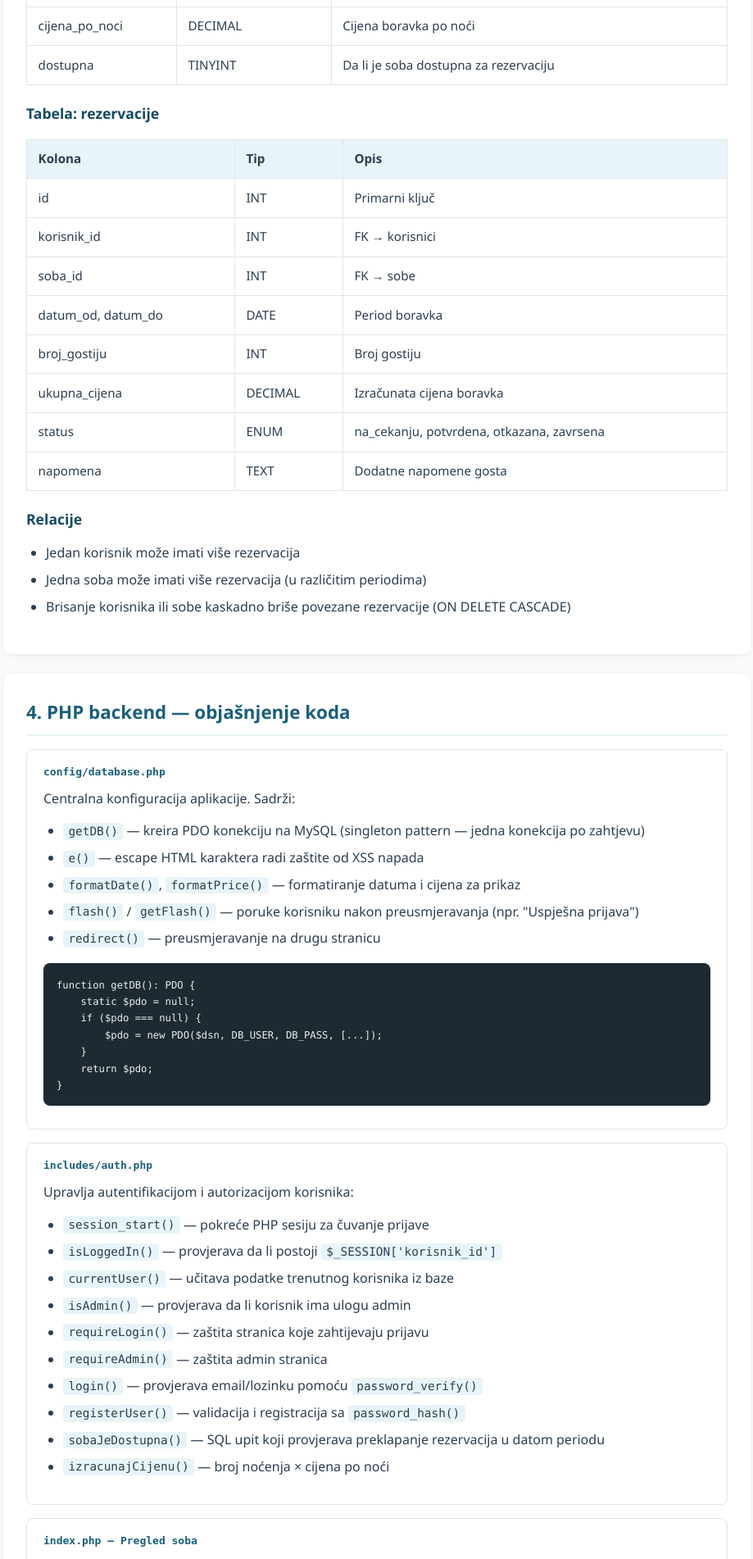
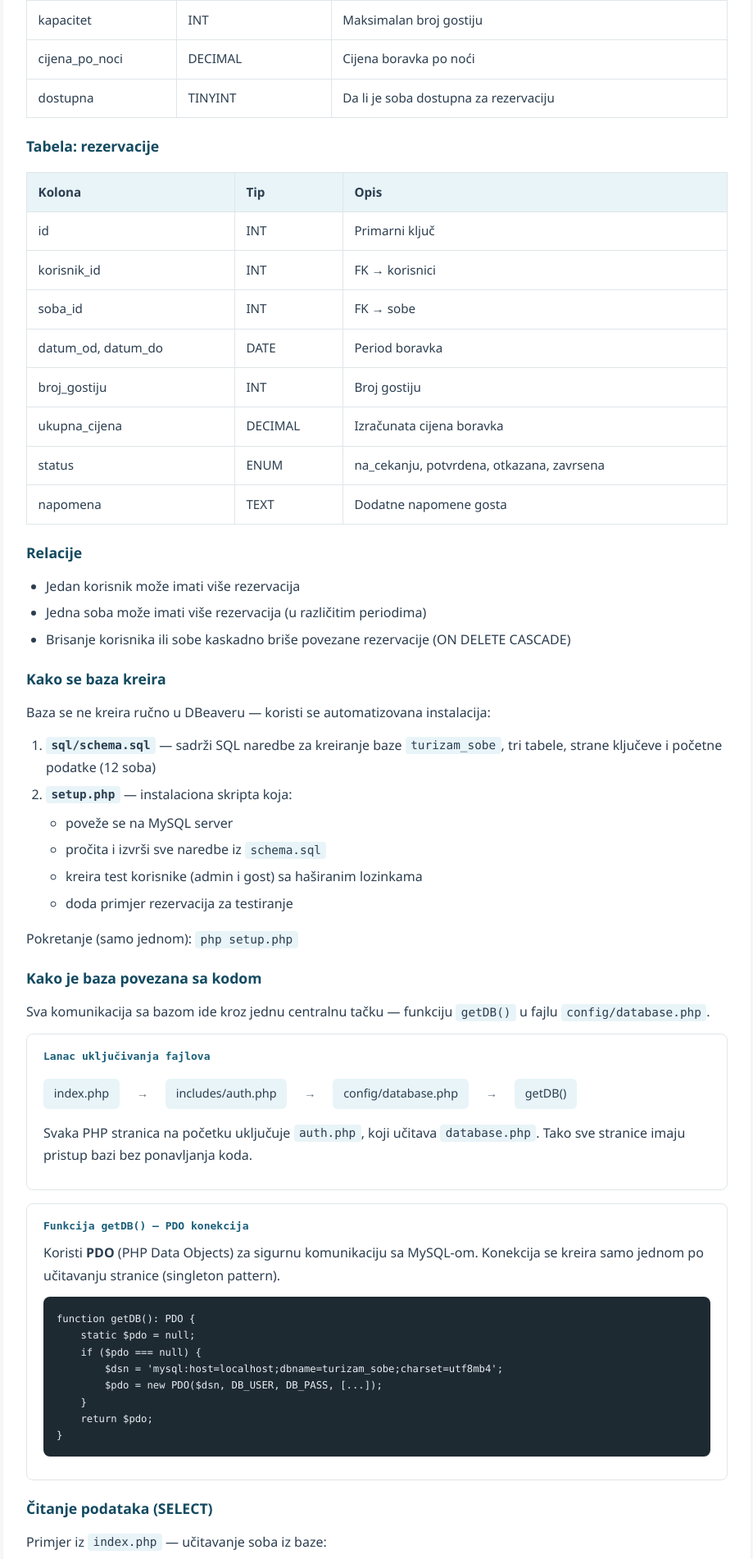
Before and after one commit to DejMar/Turizam---Web-Tehnologije, a PHP site: page /dokumentacija.html in a window 1280 px wide. Shown: the part 3373-5275 px from the top of the page at 82% size, without its empty margins (180-1099 px from the left). Run offline with PHP 8.4, Linux system fonts and the light colour scheme.

Commit message:
rezervacije paging i dokumentacija

```diff
--- a/dokumentacija.html
+++ b/dokumentacija.html
@@ -312,6 +312,26 @@
         }
 
         .back-btn:hover { background: var(--primary-dark); }
+
+        .info-box {
+            background: var(--primary-light);
+            border-left: 4px solid var(--primary);
+            padding: 1rem 1.25rem;
+            border-radius: 0 8px 8px 0;
+            margin: 1rem 0;
+        }
+
+        .report-preview {
+            background: #fafcfd;
+            border: 1px solid var(--border);
+            border-radius: 8px;
+            padding: 1.25rem;
+            font-family: monospace;
+            font-size: 0.85rem;
+            line-height: 1.6;
+            margin: 1rem 0;
+            white-space: pre;
+        }
     </style>
 </head>
 <body>
@@ -328,9 +348,11 @@
         <a href="#pregled">Pregled</a>
         <a href="#struktura">Struktura</a>
         <a href="#baza">Baza podataka</a>
+        <a href="#baza-povezivanje">Povezivanje baze</a>
         <a href="#backend">PHP backend</a>
         <a href="#frontend">Frontend</a>
         <a href="#admin">Administracija</a>
+        <a href="#izvjestaji">Izvještaji</a>
         <a href="#tok">Tok podataka</a>
         <a href="#pokretanje">Pokretanje</a>
         <a href="index.php">← Nazad na aplikaciju</a>
@@ -573,6 +595,82 @@
             <li>Jedna soba može imati više rezervacija (u različitim periodima)</li>
             <li>Brisanje korisnika ili sobe kaskadno briše povezane rezervacije (ON DELETE CASCADE)</li>
         </ul>
+
+        <h3 id="baza-kreiranje">Kako se baza kreira</h3>
+        <p>Baza se ne kreira ručno u DBeaveru — koristi se automatizovana instalacija:</p>
+        <ol>
+            <li><strong><code>sql/schema.sql</code></strong> — sadrži SQL naredbe za kreiranje baze <code>turizam_sobe</code>, tri tabele, strane ključeve i početne podatke (12 soba)</li>
+            <li><strong><code>setup.php</code></strong> — instalaciona skripta koja:
+                <ul>
+                    <li>poveže se na MySQL server</li>
+                    <li>pročita i izvrši sve naredbe iz <code>schema.sql</code></li>
+                    <li>kreira test korisnike (admin i gost) sa haširanim lozinkama</li>
+                    <li>doda primjer rezervacija za testiranje</li>
+                </ul>
+            </li>
+        </ol>
+        <p>Pokretanje (samo jednom): <code>php setup.php</code></p>
+
+        <h3 id="baza-povezivanje">Kako je baza povezana sa kodom</h3>
+        <p>Sva komunikacija sa bazom ide kroz jednu centralnu tačku — funkciju <code>getDB()</code> u fajlu <code>config/database.php</code>.</p>
+
+        <div class="file-card">
+            <h4>Lanac uključivanja fajlova</h4>
+            <div class="flow">
+                <span>index.php</span>
+                <span class="arrow">→</span>
+                <span>includes/auth.php</span>
+                <span class="arrow">→</span>
+                <span>config/database.php</span>
+                <span class="arrow">→</span>
+                <span>getDB()</span>
+            </div>
+            <p>Svaka PHP stranica na početku uključuje <code>auth.php</code>, koji učitava <code>database.php</code>. Tako sve stranice imaju pristup bazi bez ponavljanja koda.</p>
+        </div>
+
+        <div class="file-card">
+            <h4>Funkcija getDB() — PDO konekcija</h4>
+            <p>Koristi <strong>PDO</strong> (PHP Data Objects) za sigurnu komunikaciju sa MySQL-om. Konekcija se kreira samo jednom po učitavanju stranice (singleton pattern).</p>
+            <pre><code>function getDB(): PDO {
+    static $pdo = null;
+    if ($pdo === null) {
+        $dsn = 'mysql:host=localhost;dbname=turizam_sobe;charset=utf8mb4';
+        $pdo = new PDO($dsn, DB_USER, DB_PASS, [...]);
+    }
+    return $pdo;
+}</code></pre>
+        </div>
+
+        <h3>Čitanje podataka (SELECT)</h3>
+        <p>Primjer iz <code>index.php</code> — učitavanje soba iz baze:</p>
+        <pre><code>$stmt = getDB()->prepare("SELECT * FROM sobe WHERE dostupna = 1");
+$stmt->execute($params);
+$sobe = $stmt->fetchAll();</code></pre>
+        <ol>
+            <li><code>getDB()</code> — otvara konekciju</li>
+            <li><code>prepare()</code> — priprema SQL upit</li>
+            <li><code>execute($params)</code> — izvršava sa parametrima (zaštita od SQL injection)</li>
+            <li><code>fetchAll()</code> — vraća rezultate kao PHP niz za prikaz u HTML-u</li>
+        </ol>
+
+        <h3>Pisanje podataka (INSERT)</h3>
+        <p>Primjer iz <code>rezervacija.php</code> — snimanje nove rezervacije:</p>
+        <pre><code>$stmt = getDB()->prepare('INSERT INTO rezervacije (...) VALUES (?, ?, ...)');
+$stmt->execute([$korisnik_id, $soba_id, $datum_od, ...]);</code></pre>
+        <p>Korisnik popuni formu → PHP validira podatke → novi red se upisuje u tabelu <code>rezervacije</code>.</p>
+
+        <h3>Koje stranice koriste koju tabelu</h3>
+        <table>
+            <tr><th>Stranica</th><th>Tabele</th><th>Operacija</th></tr>
+            <tr><td>index.php</td><td>sobe</td><td>SELECT</td></tr>
+            <tr><td>rezervacija.php</td><td>sobe, rezervacije</td><td>SELECT, INSERT</td></tr>
+            <tr><td>login.php / register.php</td><td>korisnici</td><td>SELECT, INSERT</td></tr>
+            <tr><td>moje-rezervacije.php</td><td>rezervacije, sobe</td><td>SELECT (JOIN)</td></tr>
+            <tr><td>admin/rezervacije.php</td><td>rezervacije, sobe, korisnici</td><td>SELECT, UPDATE</td></tr>
+            <tr><td>admin/korisnici.php</td><td>korisnici</td><td>SELECT, INSERT, UPDATE</td></tr>
+            <tr><td>admin/sobe.php</td><td>sobe</td><td>SELECT, INSERT, UPDATE</td></tr>
+            <tr><td>admin/izvjestaji.php</td><td>rezervacije, sobe</td><td>SELECT (agregacije)</td></tr>
+        </table>
     </section>
 
     <section id="backend">
@@ -714,8 +812,126 @@ const ukupno = nocenja * cijenaPoNoci;</code></pre>
         <p>Rezervacija može biti <span class="badge">otkazana</span> iz bilo kojeg aktivnog statusa.</p>
     </section>
 
+    <section id="izvjestaji">
+        <h2>7. Izvještaj o zauzetosti — kako radi</h2>
+        <p>
+            Stranica <code>admin/izvjestaji.php</code> prikazuje statistiku hotela za <strong>izabrani mjesec</strong>.
+            Dostupna je samo administratorima (<code>requireAdmin()</code>).
+        </p>
+
+        <h3>Izbor mjeseca</h3>
+        <p>
+            Padajući meni omogućava izbor mjeseca (posljednjih 6 mjeseci + tekući).
+            Promjena mjeseca automatski osvježava cijelu stranicu i sve podatke se računaju za taj period
+            (od 1. do posljednjeg dana izabranog mjeseca).
+        </p>
+
+        <h3>Pregled stranice</h3>
+        <div class="report-preview">┌─────────────────────────────────────────────────┐
+│  Izvještaj o zauzetosti          [Izbor mjeseca]│
+├─────────────────────────────────────────────────┤
+│  [12.5%]    [45]        [315]       [1.250 €]   │
+│  Ukupna     Zauzeta     Slobodna    Prihod      │
+│  zauzetost  noćenja     noćenja     u mjesecu   │
+├─────────────────────────────────────────────────┤
+│  Zauzetost po sobama (tabela + grafikon)        │
+├─────────────────────────────────────────────────┤
+│  Rezervacije po statusu (na čekanju: 2, ...)    │
+└─────────────────────────────────────────────────┘</div>
+
+        <h3>Četiri kartice — ukupni pokazatelji</h3>
+        <table>
+            <tr><th>Pokazatelj</th><th>Opis</th><th>Kako se računa</th></tr>
+            <tr>
+                <td><strong>Ukupna zauzetost (%)</strong></td>
+                <td>Koliko su sobe bile zauzete u mjesecu</td>
+                <td>(zauzeta noćenja ÷ maks. moguća noćenja) × 100<br>Maks. = broj soba × broj dana u mjesecu</td>
+            </tr>
+            <tr>
+                <td><strong>Zauzeta noćenja</strong></td>
+                <td>Ukupan broj zauzetih dana svih soba</td>
+                <td>Zbir zauzetih dana po svakoj sobi</td>
+            </tr>
+            <tr>
+                <td><strong>Slobodna noćenja</strong></td>
+                <td>Koliko noćenja nije iskorišteno</td>
+                <td>Maks. moguća noćenja − zauzeta noćenja</td>
+            </tr>
+            <tr>
+                <td><strong>Prihod u mjesecu</strong></td>
+                <td>Ukupan prihod od rezervacija</td>
+                <td>SUM(ukupna_cijena) za potvrđene i završene rezervacije čiji je datum dolaska u tom mjesecu</td>
+            </tr>
+        </table>
+
+        <div class="info-box">
+            <strong>Napomena:</strong> U zauzetost i prihod ulaze samo rezervacije sa statusom
+            <code>potvrdena</code> i <code>zavrsena</code>.
+            Rezervacije „na čekanju" i „otkazane" se ne računaju.
+        </div>
+
+        <h3>Tabela „Zauzetost po sobama"</h3>
+        <p>Za svaku sobu posebno prikazuje:</p>
+        <table>
+            <tr><th>Kolona</th><th>Značenje</th></tr>
+            <tr><td>Soba</td><td>Naziv sobe (npr. Soba 101)</td></tr>
+            <tr><td>Tip</td><td>jednokrevetna, dvokrevetna, apartman, suite</td></tr>
+            <tr><td>Zauzeto dana</td><td>Koliko dana u mjesecu je soba bila zauzeta</td></tr>
+            <tr><td>Slobodno dana</td><td>Preostali slobodni dani u mjesecu</td></tr>
+            <tr><td>Zauzetost</td><td>Procenat zauzetosti te sobe</td></tr>
+            <tr><td>Grafikon</td><td>Vizuelna traka (progress bar) koja prikazuje isti procenat</td></tr>
+        </table>
+
+        <h3>Algoritam računanja zauzetosti po sobi</h3>
+        <p>PHP kod prolazi kroz <strong>svaki dan u mjesecu</strong> i za svaku sobu provjerava postoji li rezervacija koja pokriva taj dan:</p>
+        <pre><code>// Dan je zauzet ako:
+$trenutniDatum >= $rez['datum_od'] AND $trenutniDatum < $rez['datum_do']
+
+// Primjer: rezervacija 10.–15. juna zauzima dane 10, 11, 12, 13, 14
+// (15. je dan odlaska — soba je tada slobodna)</code></pre>
+        <p>Rezervacije se učitavaju iz baze SQL upitom:</p>
+        <pre><code>SELECT datum_od, datum_do FROM rezervacije
+WHERE soba_id = ?
+AND status IN ('potvrdena', 'zavrsena')
+AND datum_od <= ? AND datum_do > ?</code></pre>
+
+        <h3>Rezervacije po statusu</h3>
+        <p>Prikazuje koliko rezervacija ima svaki status u izabranom mjesecu (po datumu dolaska):</p>
+        <ul>
+            <li><span class="badge">Na čekanju</span> — čekaju potvrdu administratora</li>
+            <li><span class="badge">Potvrđena</span> — aktivne rezervacije</li>
+            <li><span class="badge">Otkazana</span> — otkazane rezervacije</li>
+            <li><span class="badge">Završena</span> — završen boravak</li>
+        </ul>
+        <p>Ovdje se broje <strong>sve</strong> rezervacije bez obzira na status (za razliku od zauzetosti i prihoda).</p>
+
+        <h3>Šta se računa, a šta ne</h3>
+        <table>
+            <tr><th>Status rezervacije</th><th>U zauzetost</th><th>U prihod</th><th>U statistiku statusa</th></tr>
+            <tr><td>Na čekanju</td><td>❌</td><td>❌</td><td>✅</td></tr>
+            <tr><td>Potvrđena</td><td>✅</td><td>✅</td><td>✅</td></tr>
+            <tr><td>Otkazana</td><td>❌</td><td>❌</td><td>✅</td></tr>
+            <tr><td>Završena</td><td>✅</td><td>✅</td><td>✅</td></tr>
+        </table>
+
+        <h3>Tok podataka izvještaja</h3>
+        <div class="flow">
+            <span>Admin izabere mjesec</span>
+            <span class="arrow">→</span>
+            <span>PHP učita sve sobe</span>
+            <span class="arrow">→</span>
+            <span>Za svaku sobu: SELECT rezervacija</span>
+            <span class="arrow">→</span>
+            <span>Računanje zauzetih dana</span>
+            <span class="arrow">→</span>
+            <span>SUM prihoda iz baze</span>
+            <span class="arrow">→</span>
+            <span>Prikaz u HTML-u</span>
+        </div>
+    </section>
+
     <section id="tok">
-        <h2>7. Tok podataka — primjer rezervacije</h2>
+        <h2>8. Tok podataka — primjer rezervacije</h2>
         <div class="flow">
             <span>Korisnik otvori index.php</span>
             <span class="arrow">→</span>
@@ -743,7 +959,7 @@ const ukupno = nocenja * cijenaPoNoci;</code></pre>
     </section>
 
     <section id="pokretanje">
-        <h2>8. Pokretanje aplikacije</h2>
+        <h2>9. Pokretanje aplikacije</h2>
         <ol>
             <li>Pokreni MySQL: <code>brew services start mysql</code></li>
             <li>Instaliraj bazu (samo prvi put): <code>php setup.php</code></li>
```
Also changed, not shown: admin/rezervacije.php (+83 -6 lines), assets/css/style.css (+21 -0 lines).
